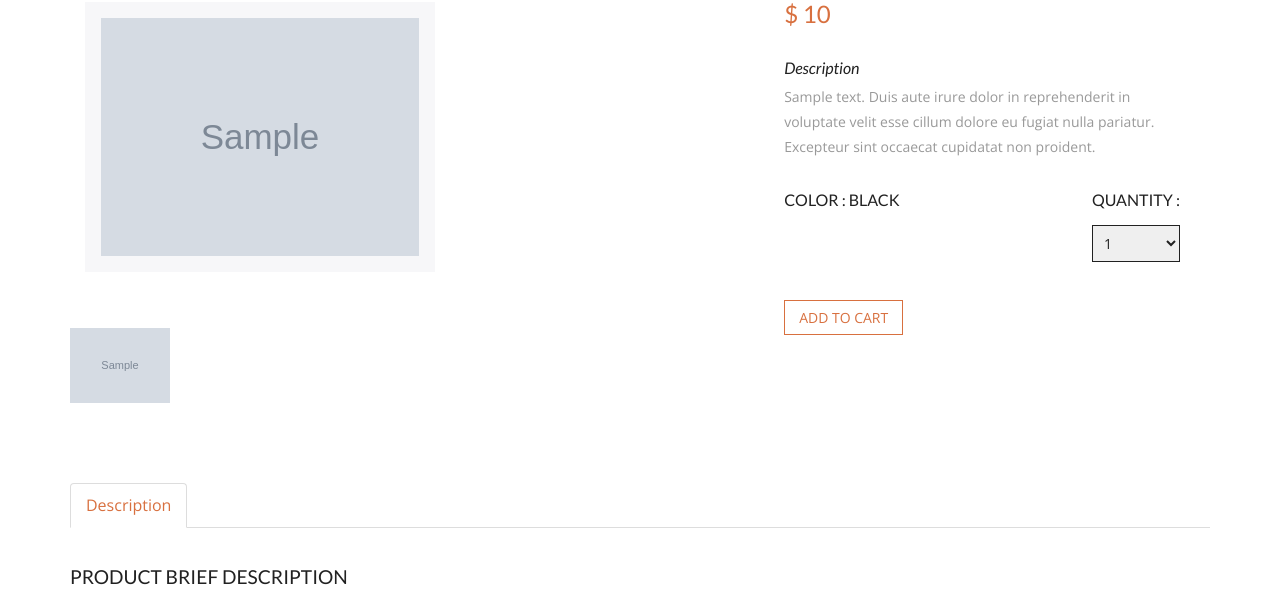
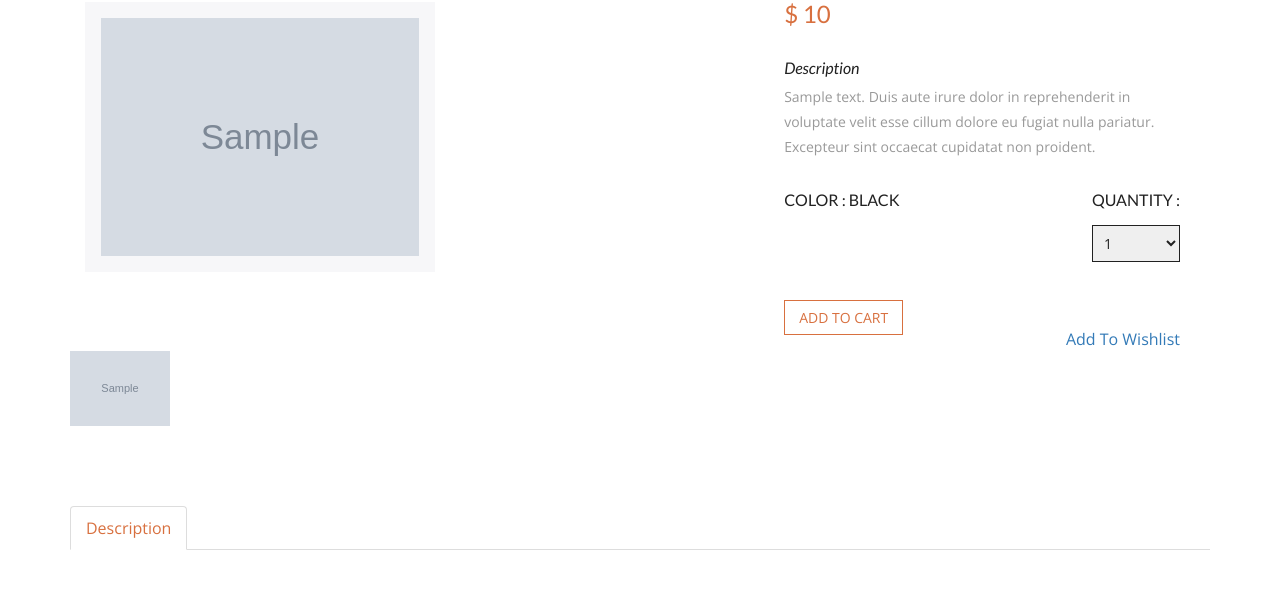
Before and after one commit to rishabh-22/Vault-POC, a Django app: a page that uses BestStore/FrontEnd/templates/Products/product_detail.html in a window 1280 px wide. Shown: the part 406-995 px from the top of the page. Run offline with Django 3.2, Linux system fonts and the light colour scheme; tables that the repository leaves empty hold one stand-in row (values such as "Sample post"); grey boxes marked "Sample" are stand-in pictures; some libraries are stand-ins or nearby versions.

Commit message:
Linked wishlist, still have to work

```diff
--- a/BestStore/FrontEnd/templates/Products/product_detail.html
+++ b/BestStore/FrontEnd/templates/Products/product_detail.html
@@ -68,6 +68,9 @@
 					<div class="occasion-cart">
 						<a class="add-item" data-pk="{{object.id}}" data-product-detail='true' data-price="{{object.price}}" data-qty="1" href="#">add to cart </a>
 					</div>
+					<div style="float:right">
+					<a href="{% url 'add_to_wishlist' object.id %}">Add To Wishlist </a>
+					</div>
 
 						<div class="clearfix"> </div>
 					</div>
```
